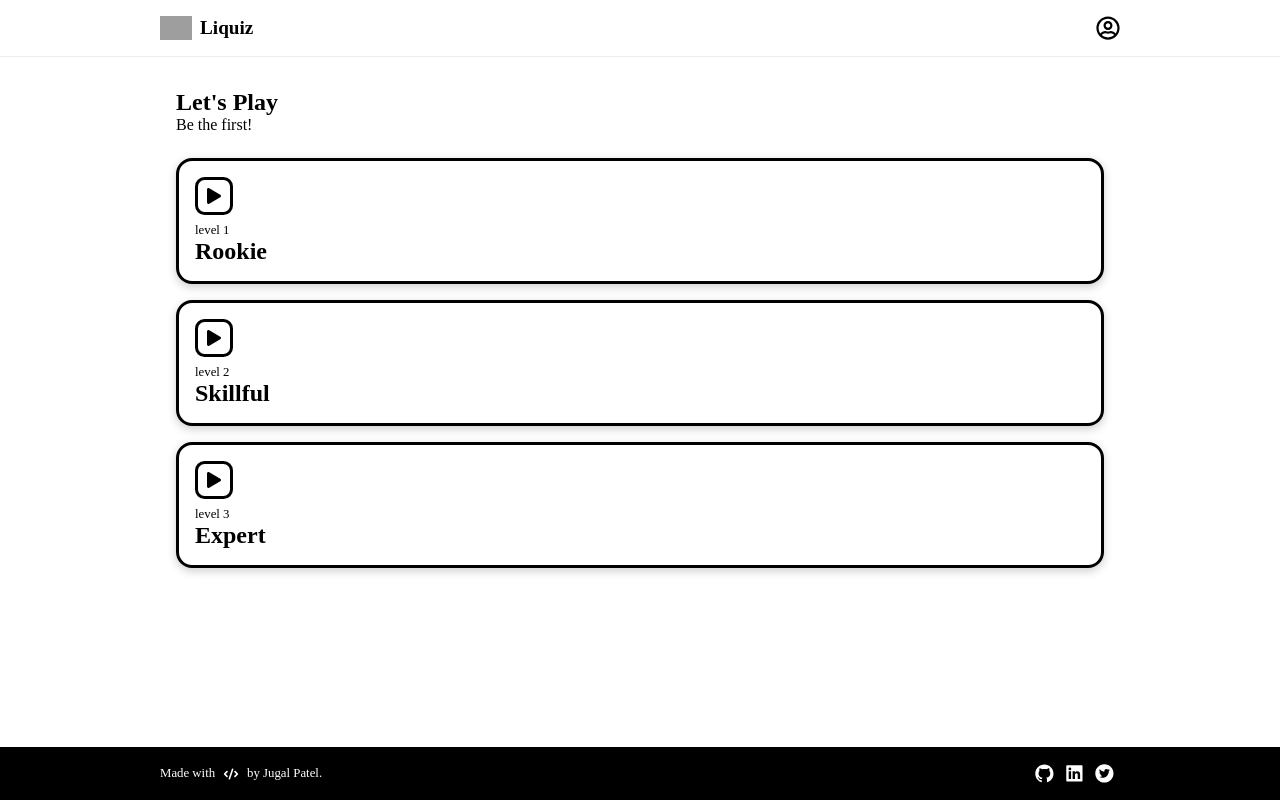
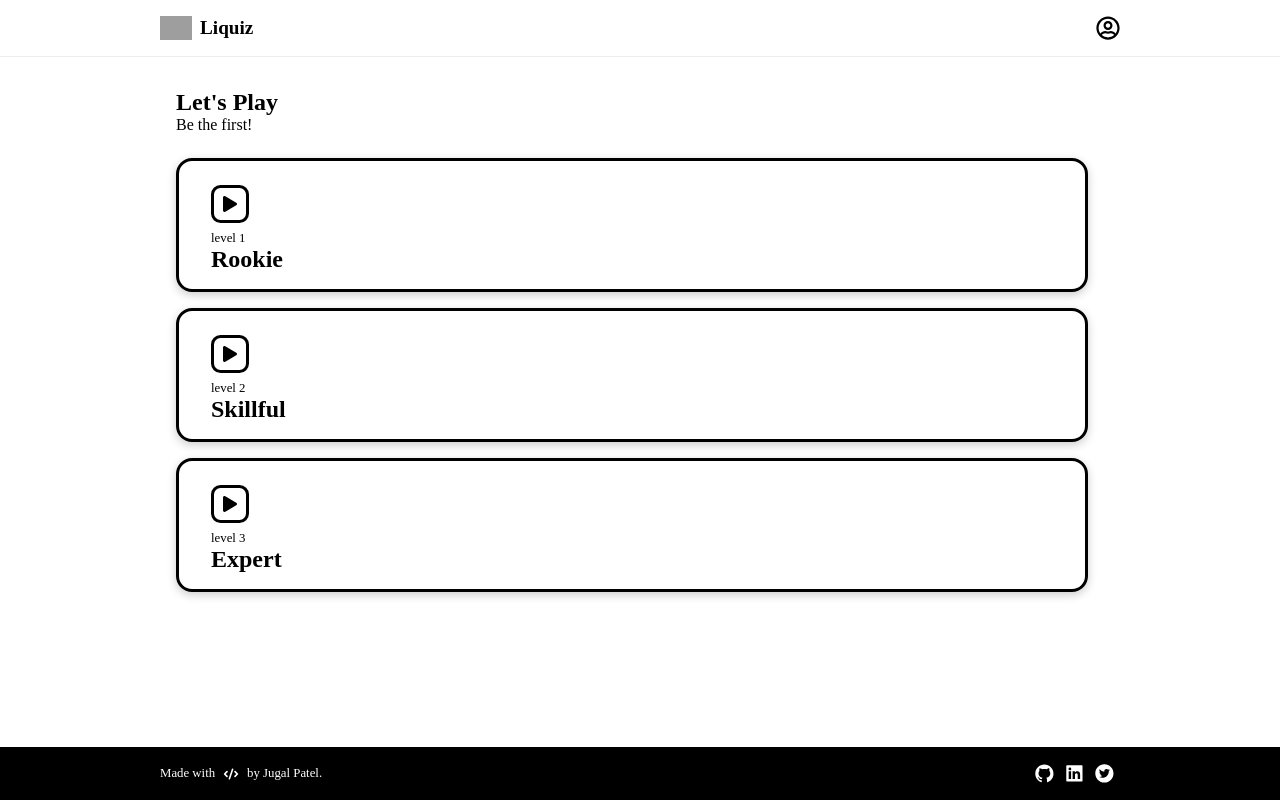
Before and after one commit to jugalkpatel/Quiz-App, a React (Create React App) app: page / in a window 1280 px wide. Built offline with nearby package versions, Linux system fonts and the light colour scheme; grey boxes are pictures that could not be loaded; a web font is replaced by a local one.

Commit message:
style: added CardImg and changed layout of LevelCard

```diff
--- a/src/components/DifficultyCard/difficultycard.styles.ts
+++ b/src/components/DifficultyCard/difficultycard.styles.ts
@@ -2,18 +2,30 @@ import styled from "styled-components";
 import { quiz_black } from "../../styles/colors.styles";
 
 const LevelCard = styled.article`
+  display: grid;
+  grid-template-columns: 0.5fr 1fr;
   font-family: "JetBrainsMono";
   border: 3px solid ${quiz_black};
   padding: 1rem;
-  position: relative;
   box-shadow: 0 3px 10px rgb(0 0 0 / 0.2);
   border-radius: 1rem;
   margin: 1rem 0;
+
+  @media (min-width: 568px) {
+    grid-template-columns: 1fr 1.5fr;
+    margin-right: 1rem;
+  }
 `;
 
 const ContentWrapper = styled.section`
   display: flex;
   flex-direction: column;
+
+  padding: 0 1rem;
+`;
+
+const CardImg = styled.img`
+  width: 100%;
 `;
 
 const PlayButton = styled.button`
@@ -25,10 +37,11 @@ const PlayButton = styled.button`
   border-radius: 25%;
   border: 3px solid ${quiz_black};
   background-color: transparent;
+  margin: 0.5rem 0;
+  cursor: pointer;
 `;
 
 const LevelLabel = styled.p`
-  margin: 0.5rem 0 0 0;
   font-size: 0.8rem;
 `;
 
@@ -38,4 +51,11 @@ const LevelName = styled.p`
   font-size: 1.5rem;
 `;
 
-export { LevelCard, PlayButton, LevelLabel, LevelName, ContentWrapper };
+export {
+  LevelCard,
+  PlayButton,
+  LevelLabel,
+  LevelName,
+  ContentWrapper,
+  CardImg,
+};
```
